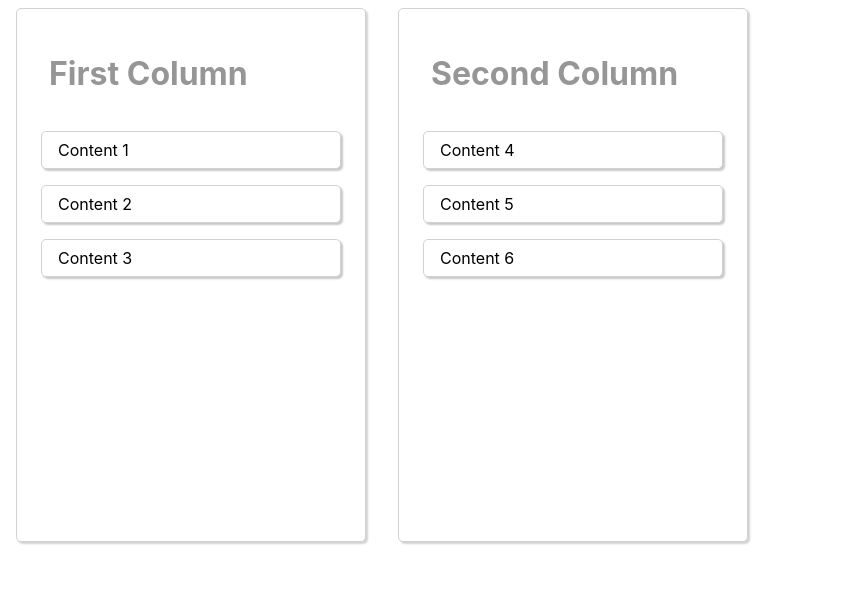
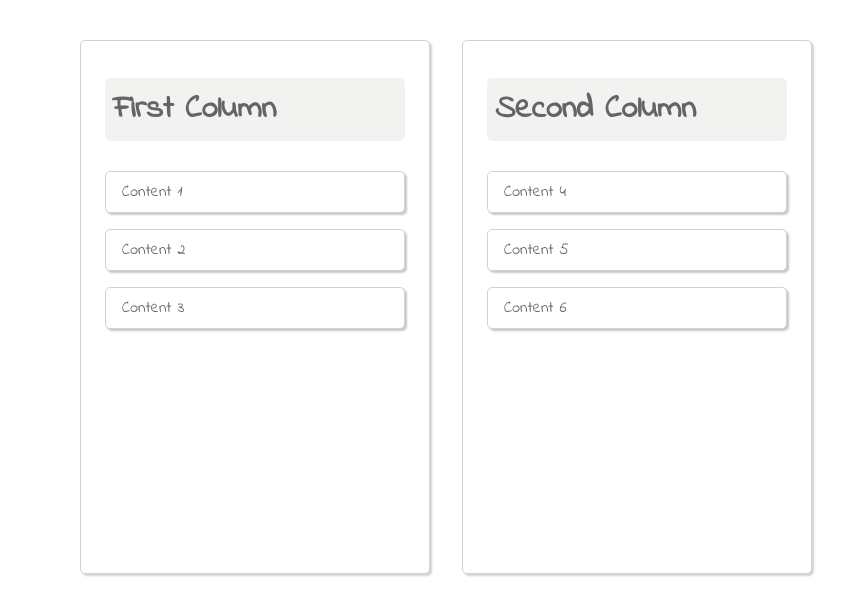
Before and after one commit to mwGHburger/react-dnd-simple-task-manager, a React (Create React App) app: page / in a window 1280 px wide. Shown: the top 614 px of the page, without its empty margins (0-861 px from the left). Built offline with nearby package versions, Linux system fonts and the light colour scheme.

Commit message:
Styled card and fonts

```diff
--- a/public/index.html
+++ b/public/index.html
@@ -9,6 +9,12 @@
       name="description"
       content="Web site created using create-react-app"
     />
+    <!-- Insert Google Fonts below -->
+    <link
+      href="https://fonts.googleapis.com/css?family=Indie+Flower|Montserrat&display=swap"
+      rel="stylesheet"
+    />
+
     <link rel="apple-touch-icon" href="%PUBLIC_URL%/logo192.png" />
     <!--
       manifest.json provides metadata used when your web app is installed on a
--- a/src/App.css
+++ b/src/App.css
@@ -1,3 +1,6 @@
 .component-app-container {
+  font-family: "Indie Flower", cursive;
+
+  padding: 32px 64px;
   display: flex;
 }
--- a/src/assets/stylesheets/Column.css
+++ b/src/assets/stylesheets/Column.css
@@ -11,5 +11,7 @@
 
 .component-column-title {
   padding: 8px;
-  color: rgb(150, 150, 150);
+  color: rgb(100, 100, 100);
+  background: #f2f2f0;
+  border-radius: 5px;
 }
--- a/src/assets/stylesheets/Task.css
+++ b/src/assets/stylesheets/Task.css
@@ -1,4 +1,5 @@
 .component-task-container {
+  color: rgb(100, 100, 100);
   margin-bottom: 16px;
   padding: 8px 16px;
   border: 1px rgb(210, 210, 210) solid;
```
